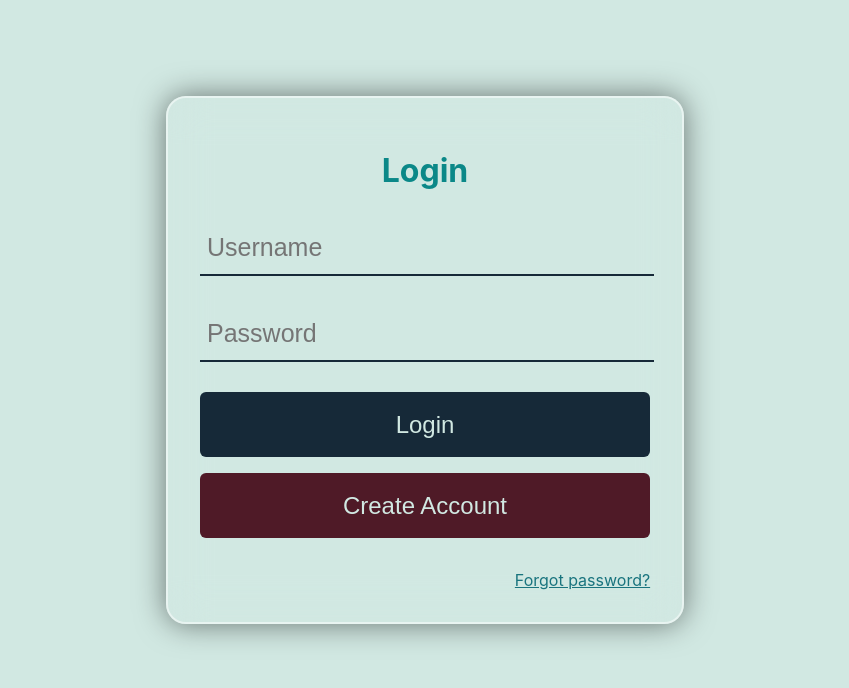
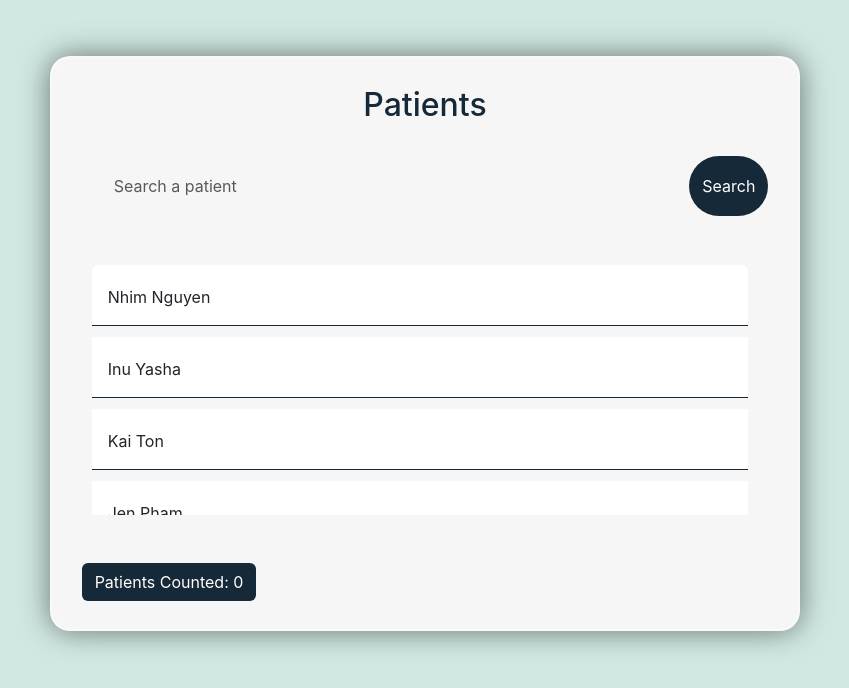
Before and after one commit to longtu19/patientTracker, a React (Create React App) app in the folder frontend/patient-tracker/: page /doctorHome in a window 1280 px wide. Shown: the top 688 px of the page, without its empty margins (215-1064 px from the left). Built offline with nearby package versions, Linux system fonts and the light colour scheme.

Commit message:
set up doctor home

```diff
--- a/frontend/patient-tracker/package.json
+++ b/frontend/patient-tracker/package.json
@@ -6,10 +6,13 @@
     "@testing-library/jest-dom": "^5.17.0",
     "@testing-library/react": "^13.4.0",
     "@testing-library/user-event": "^13.5.0",
+    "bootstrap": "^5.3.2",
     "js-cookie": "^3.0.5",
     "react": "^18.2.0",
     "react-dom": "^18.2.0",
+    "react-router-dom": "^6.17.0",
     "react-scripts": "5.0.1",
+    "reactstrap": "^9.2.0",
     "web-vitals": "^2.1.4"
   },
   "scripts": {
--- a/frontend/patient-tracker/src/App.js
+++ b/frontend/patient-tracker/src/App.js
@@ -1,14 +1,24 @@
-import logo from './logo.svg';
-import './App.css';
-import LogIn from './components/LogIn/LogIn';
+import logo from "./logo.svg";
+import "./App.css";
+import LogIn from "./components/LogIn/LogIn";
+import DoctorHome from "./components/DoctorHome/DoctorHome";
+import PatientHome from "./components/PatientHome/PatientHome";
+import { BrowserRouter, Route, Routes } from "react-router-dom";
 
 function App() {
   return (
-    <div className="App">
-      <LogIn/>
-
-
-    </div>
+    <BrowserRouter>
+      <Routes>
+        <Route
+          path="/"
+          element={
+            <LogIn/>
+          }
+        />
+        <Route path="/doctorHome" element={<DoctorHome />} />
+        <Route path="/patientHome" element={<PatientHome />} />
+      </Routes>
+    </BrowserRouter>
   );
 }
 
--- a/frontend/patient-tracker/src/components/DoctorHome/DoctorHome.js
+++ b/frontend/patient-tracker/src/components/DoctorHome/DoctorHome.js
@@ -1,11 +1,137 @@
-import React, { useState } from "react";
+import * as React from "react";
+import "./doctorhome.css";
+import { patients } from "./patients_db";
+import { v4 as uuid } from "uuid";
+import { Navigate } from "react-router-dom";
+import Cookies from "js-cookie";
+import {
+  Button,
+  Form,
+  FormGroup,
+  Input,
+  Label,
+  Modal,
+  ModalHeader,
+  ModalBody,
+} from "reactstrap";
 
-function DoctorHome(){
-    return (
-        <div>
-            THIS IS DOCTOR HOME PAGE
+export default function DoctorHome() {
+  const [searchQuery, setSearchQuery] = React.useState("");
+
+  const [isModalOpen, setIsModalOpen] = React.useState(false);
+  const [isAddModalOpen, setIsAddModalOpen] = React.useState(false);
+  let [firstname, setFirstname] = React.useState("");
+  let [lastname, setLastname] = React.useState("");
+  let [datevalue, setDate] = React.useState("");
+  let [patLst, setPatLst] = React.useState([]);
+  let [selectedPat, setSelectedPat] = React.useState(null);
+  let [count, setCount] = React.useState(patLst.length);
+
+  const filteredPat = patLst.filter(
+    (item) =>
+      item.first.toLowerCase().includes(searchQuery.toLowerCase()) ||
+      item.last.toLowerCase().includes(searchQuery.toLowerCase())
+  );
+
+  const handleSelectEmp = (empId, firstName, lastName) => {
+    setSelectedPat({
+      employeeId: empId,
+      firstName: firstName,
+      lastName: lastName,
+    });
+    setIsModalOpen(!isModalOpen);
+  };
+
+  const handleSearchQueryChange = (event) => {
+    setSearchQuery(event.target.value);
+  };
+
+  const handleSearchSubmit = (event) => {
+    event.preventDefault();
+  };
+
+  const toggleModal = () => {
+    setIsModalOpen(!isModalOpen);
+  };
+
+  const toggleAddModal = () => {
+    setIsAddModalOpen(!isAddModalOpen);
+  };
+
+  const closeBtn = (
+    <button className="close " onClick={toggleModal} type="button">
+      &times;
+    </button>
+  );
+
+  return (
+    <div className="homebg">
+      <div className="container d-flex justify-content-center align-items-center  ">
+        <div className="employeeBox justify-content-center align-items-center  ">
+          <div >
+            <div
+              className="mb-4 d-flex justify-content-center"
+              style={{ color: "#162938" }}
+            >
+              <h2>Patients</h2>
+            </div>
+
+            <form className="d-flex srch-parent" role="search">
+              <input
+                className="form-control me-2 em_search"
+                type="search"
+                placeholder="Search a patient"
+                aria-label="Search"
+                value={searchQuery}
+                onChange={handleSearchQueryChange}
+              ></input>
+              <button
+                className="btn srch-btn"
+                type="submit"
+                onClick={handleSearchSubmit}
+              >
+                Search
+              </button>
+            </form>
+
+            <div className="  d-flex justify-content-center ">
+              <div className="list-container">
+                <ul className="list-group em_list">
+                  {patients.map((pat) => (
+                    <li className="list-group-item em btn">
+                      <p>
+                        {pat.first} {pat.last}
+                      </p>
+                    </li>
+                  ))}
+                </ul>
+
+                {selectedPat && (
+                  <Modal
+                    isOpen={isModalOpen}
+                    toggle={toggleModal}
+                    className="my-emp-modal"
+                  >
+                    <ModalHeader
+                      toggle={toggleModal}
+                      className="modal-head"
+                      close={closeBtn}
+                    >
+                      {selectedPat.firstName + " " + selectedPat.lastName}
+                    </ModalHeader>
+                  </Modal>
+                )}
+              </div>
+            </div>
+
+            <div className="metric mt-5 ">
+              <button className="btn count-btn" type="submit">
+                Patients Counted: {count}
+              </button>
+            </div>
+          </div>
         </div>
-    )
+      </div>
+    </div>
+  );
 }
-
-export default DoctorHome;
--- /dev/null
+++ b/frontend/patient-tracker/src/components/DoctorHome/doctorhome.css
@@ -0,0 +1,259 @@
+.employeeBox{
+    display: flex;
+    margin-top: 5%;
+    width: 750px;
+    height: 575px;
+    border: 2px solid rgba(255,255,255, .5);
+    border-radius: 20px;
+    backdrop-filter: blur(20px);
+    box-shadow: 0 0 30px rgba(0,0,0,.5);
+    /* background-color: rgb(224, 198, 198); */
+    background-color: rgb(246, 246, 246);
+
+}
+
+
+.em_list{
+    width: 100%;
+
+
+}
+.em {
+    border: none;
+    border-bottom: 1px  solid #162938;
+    /* background-color: rgb(224, 198, 198); */
+    background-color: white;
+    margin-bottom: 11px;
+    border-radius: 0;
+    cursor: default;
+    display: flex;
+    padding-top: 20px;
+    padding-bottom: 0;
+
+
+}
+
+.list-group-item:hover{
+    cursor: pointer;
+}
+
+.list-group-item:last-child{
+    border-bottom: none;
+}
+
+.srch-parent{
+    margin-top: 22px;
+
+}
+
+.srch-btn{
+    background: #162938;
+    /* color: #E6986B; */
+    color: white;
+    border-radius: 30px;
+
+}
+
+.srch-btn:hover{
+    /* background: #E6986B;
+    color: #162938; */
+    background: rgb(36, 52, 116);
+    color: #ffffff;
+
+}
+
+.em_search{
+    height: 60px;
+    border-radius: 30px;
+    padding-left: 2rem;
+    border: none;
+    background: transparent;
+    color: #162938;
+
+}
+.em_search:focus{
+    background-color: transparent;
+
+    border: 1px solid #162938;
+}
+
+.list-container{
+    margin-top: 7%;
+    width: 100%;
+    overflow-y: auto;
+    height: 250px;
+    padding-right: 20px;
+    padding-left: 10px;
+
+
+}
+
+::-webkit-scrollbar {
+    width: 20px; /* Width of the scrollbar */
+  }
+
+::-webkit-scrollbar-track {
+    /* background-color: rgb(224, 198, 198); Color of the track */
+    background-color: rgb(220, 220, 220); /*Color of the track */
+  }
+
+  ::-webkit-scrollbar-thumb {
+    /* background-color: rgb(193, 108, 108); Color of the thumb */
+    background-color: rgb(160, 160, 160); /*Color of the thumb */
+    border-radius: 20px; /* Rounded corners of the thumb */
+
+  }
+
+
+.my-emp-modal .modal-body,.modal-head{
+    border-color: #162938;
+    background-color: white;
+
+  }
+
+.modal-head{
+    background-color: #162938;
+    color: #E6986B;
+}
+
+.close{
+    color: #E6986B;
+    background-color: #162938;
+    border: none;
+    font-size: 30px;
+
+
+
+}
+
+.my-emp-modal{
+    margin-top: 7%;
+
+
+}
+
+.emp-photo{
+    width: 40%;
+    height: 50%;
+}
+.homebg{
+    background: #D1E8E2;
+    height: 100vh;
+}
+
+.firstLast{
+    margin-left: 3rem;
+    margin-top: 2rem;
+    color: #162938;
+}
+
+.work_info{
+    color: #162938;
+}
+
+.view_emp_payroll_btn{
+    width: 100%;
+    height: 45px;
+    background: #162938;
+    border: none;
+    border-radius: 6px;
+    cursor: pointer;
+    font-size: 1em;
+    color: #E6986B;
+    font-weight: 500;
+    justify-content: center;
+
+}
+
+.add-btn{
+    background: #162938;
+    /* color: #E6986B; */
+    color: white;
+    display: flex;
+
+
+}
+
+.add-btn:hover{
+    /* background: #E6986B;
+    color: #162938; */
+    background: rgb(36, 52, 116);
+    color: #ffffff;
+}
+
+.add_teammate label{
+
+    color: #162938;
+}
+
+.add_teammate input{
+    height: 40px;
+}
+
+.add_teammate input:focus{
+    border: 2px solid #162938;
+}
+
+.modal-add-btn{
+    width: 50%;
+    height: 45px;
+    background: #162938;
+    border: none;
+    border-radius: 6px;
+    cursor: pointer;
+    font-size: 1em;
+    color: #E6986B;
+    font-weight: 500;
+    justify-content: center;
+    display: flex;
+
+}
+
+.modal-add-btn:hover{
+    /* background: #E6986B;
+    color: #162938; */
+    background: rgb(36, 52, 116);
+    color: #ffffff;
+
+}
+
+.remove-btn{
+    width: 100%;
+    height: 45px;
+    background: #841010;
+    border: none;
+    border-radius: 6px;
+    cursor: pointer;
+    font-size: 1em;
+    color: #E6986B;
+    font-weight: 500;
+    justify-content: center;
+
+
+}
+
+
+.metric{
+    display: inline-flex;
+    flex-direction: row;
+
+
+}
+
+.count-btn{
+    background: #162938;
+    /* color: #E6986B; */
+    color: white;
+    display: flex;
+    font-size: medium;
+    width: max-content;
+    margin-right: 32rem;
+
+}
+.count-btn:hover{
+    /* background: #E6986B;
+    color: #162938; */
+    background: rgb(36, 52, 116);
+    color: #ffffff;
+
+}
--- /dev/null
+++ b/frontend/patient-tracker/src/components/DoctorHome/patients_db.js
@@ -0,0 +1,23 @@
+export const patients = [
+    {id: 1, first: "Nhim", last: "Nguyen", dob: "2002-10-02"},
+    {id: 2, first: "Inu", last: "Yasha", dob: "1998-01-19"},
+    {id: 3, first: "Kai", last: "Ton", dob: "2002-02-15"},
+    {id: 4, first: "Jen", last: "Pham", dob: "2004-06-14"},
+    {id: 5, first: "Ichita", last: "Kaido", dob: "1997-10-05"},
+    {id: 6, first: "Ola", last: "Halo", dob: "1997-12-22"},
+    {id: 7, first: "Minas", last: "Huynh", dob: "2001-05-18"},
+    {id: 8, first: "Tu", last: "Huynh", dob: "2002-10-02"},
+    {id: 9, first: "Kiki", last: "Sigrit", dob: "2004-09-21"},
+    {id: 10, first: "Gau", last: "Huynh", dob: "2000-07-20"},
+    {id: 11, first: "Bento", last: "To", dob: "2000-04-30"},
+    {id: 12, first: "Fujito", last: "Fukio", dob: "2002-11-11"},
+    {id: 13, first: "Kenne", last: "Lovegood", dob: "2003-12-11"},
+    {id: 14, first: "Okta", last: "Yasuo", dob: "2003-12-31"},
+    {id: 15, first: "Hanh", last: "Nhat", dob: "2002-01-23"},
+    {id: 16, first: "Lulu", last: "Huynh", dob: "2000-05-30"},
+    {id: 17, first: "Alaska", last: "Baka", dob: "2002-08-18"},
+    {id: 18, first: "Lulu", last: "To", dob: "2002-10-02"},
+    {id: 19, first: "Nhim", last: "Okta", dob: "2001-08-03"},
+    {id: 20, first: "To", last: "Kien", dob: "2002-01-12"},
+    {id: 21, first: "Patrick", last: "Halo", dob: "2002-03-08"},
+]
--- a/frontend/patient-tracker/src/components/LogIn/LogIn.js
+++ b/frontend/patient-tracker/src/components/LogIn/LogIn.js
@@ -1,21 +1,15 @@
 import React, { useState } from "react";
 import "./LogIn.css";
 import Cookies from "js-cookie";
-
-function ForgotPassword() {
-  return (
-    <div className="wait ">
-      Please contact admin at payranger@duckcreek.com!
-    </div>
-  );
-}
+import { BrowserRouter, Route, useNavigate } from "react-router-dom";
 
 export default function LogIn(props) {
   Cookies.remove("isLoggedIn");
   Cookies.remove("userLoggedIn");
-
-
-
+  const navigate = useNavigate();
+  const handleLogin = () => {
+    navigate("/doctorHome");
+  };
 
   return (
     <div className="loginbg">
@@ -23,32 +17,23 @@ export default function LogIn(props) {
         <div className="loginFlexbox justify-content-center align-items-center ">
           <h1>Login</h1>
           <div className="ip">
-            <input
-              type="text"
-              placeholder="Username"
-            />
+            <input type="text" placeholder="Username" />
           </div>
 
           <div className="ip">
-            <input
-              type="password"
-              placeholder="Password"
-            />
+            <input type="password" placeholder="Password" />
           </div>
 
-          <button className="loginButton" >
+          <button className="loginButton" onClick={handleLogin}>
             Login
           </button>
-          <button className="createAccButton" >
-            Create Account
-          </button>
+          <button className="createAccButton">Create Account</button>
 
           <div className="mt-4 ">
             <a href="#" class="forgotpw">
               Forgot password?
             </a>
           </div>
-
         </div>
       </div>
     </div>
--- a/frontend/patient-tracker/src/index.js
+++ b/frontend/patient-tracker/src/index.js
@@ -1,5 +1,6 @@
 import React from 'react';
 import ReactDOM from 'react-dom/client';
+import 'bootstrap/dist/css/bootstrap.css';
 import './index.css';
 import App from './App';
 import reportWebVitals from './reportWebVitals';
```
Also changed, not shown: 1 other file (tests, documents, lock files or other folders).
